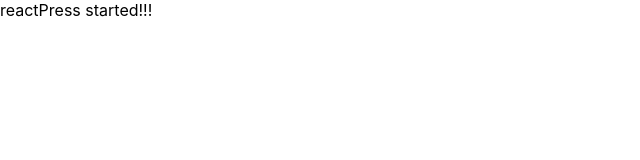
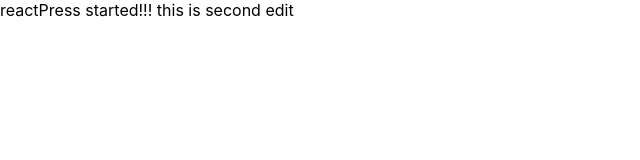
Before and after one commit to sasanmoradidev/reactpress, a Next.js app: page /helloagain in a window 1280 px wide. Shown: the top 160 px of the page, without its empty margins (0-640 px from the left). Built offline with nearby package versions, Linux system fonts and the light colour scheme.

Commit message:
change test

```diff
--- a/pages/helloagain.js
+++ b/pages/helloagain.js
@@ -2,6 +2,8 @@ function hello() {
     return (
         <>
             reactPress started!!!
+            this is second edit
+
         </>
 
     )
```
